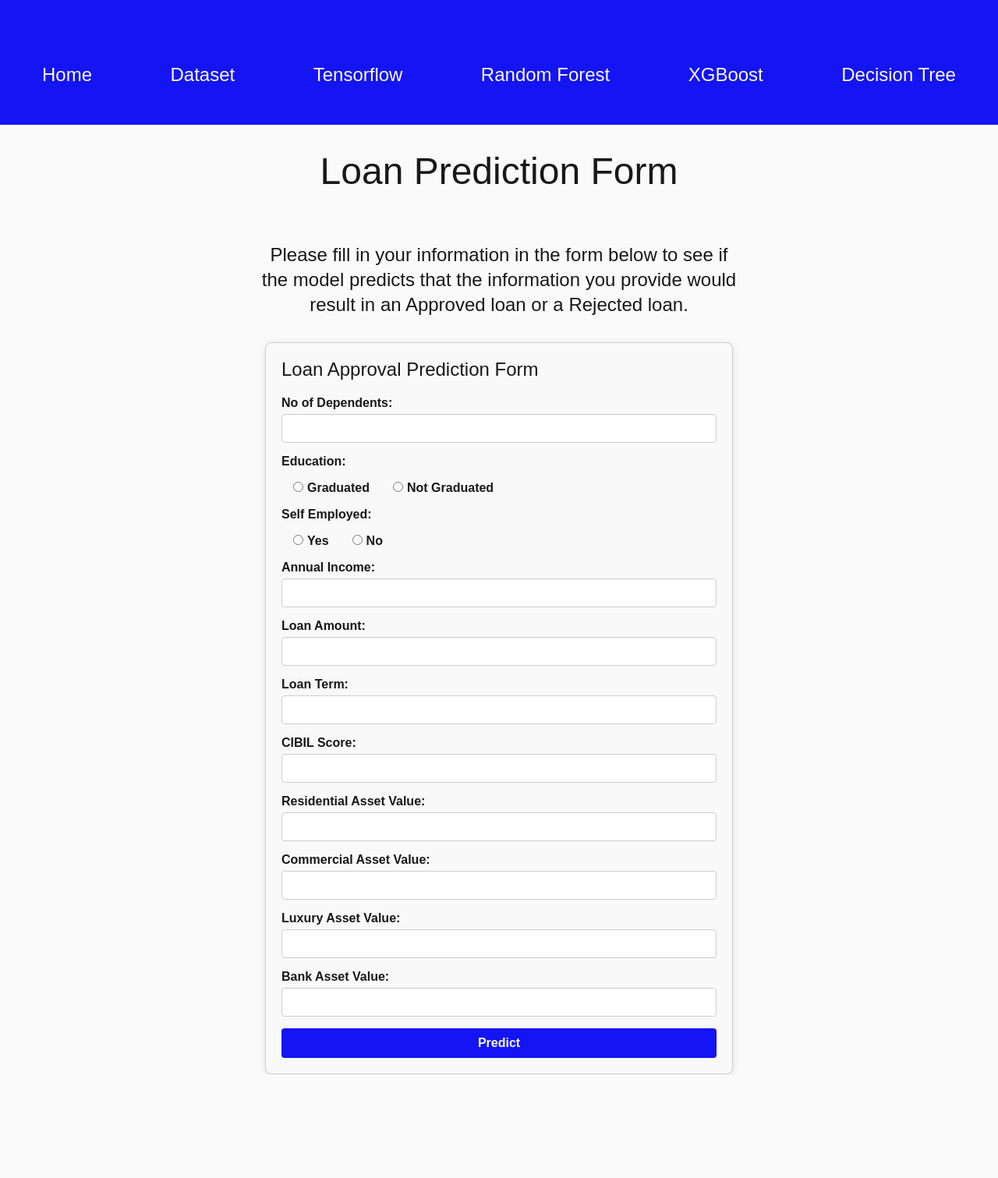
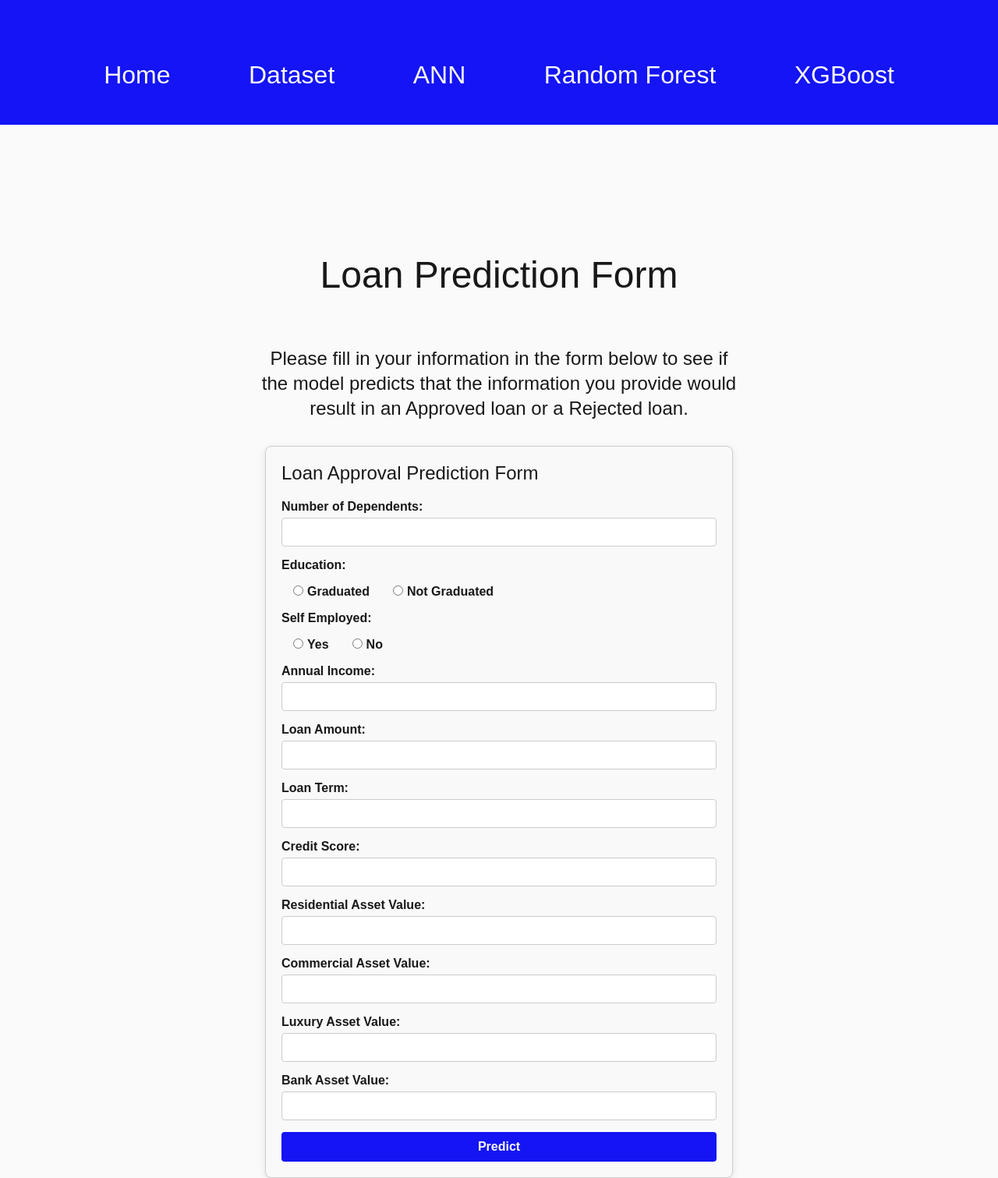
Before and after one commit to mariebayard/loan_approval_prediction_dataset, a Flask app: page /predict_dt in a window 1280 px wide. Shown: the whole page at 78% size. Before the commit the page ends 1378 px from the top, so only its background shows below. Run offline with Flask 3, Linux system fonts and the light colour scheme; parts of the project's set-up code (start-up, migrations or seed data) failed here and were passed over; some libraries are stand-ins or nearby versions.

Commit message:
Updated templates
Updated templates form and size on nav-bar

```diff
--- a/static/style.css
+++ b/static/style.css
@@ -75,7 +75,7 @@
 .desktop-nav ul li a{
     color: var(--main-bg-color);
     text-decoration: none;
-    font-size: 1.5rem;
+    font-size: 2rem;
     position: relative;
 }
 .desktop-nav ul li a::after {
--- a/templates/base.html
+++ b/templates/base.html
@@ -12,7 +12,7 @@
             <ul>
                 <li><a href="{{ url_for('home') }}">Home</a></li>
                 <li><a href="{{ url_for('dataset') }}">Dataset</a></li>
-                <li><a href="{{ url_for('predict_tf') }}">Tensorflow</a></li>
+                <li><a href="{{ url_for('predict_tf') }}">ANN</a></li>
                 <li><a href="{{ url_for('predict_rf') }}">Random Forest</a></li>
                 <li><a href="{{ url_for('predict_XGB') }}">XGBoost</a></li>
                 <li><a href="{{ url_for('predict_dt') }}">Decision Tree</a></li>
--- a/templates/predict_XGB.html
+++ b/templates/predict_XGB.html
@@ -12,7 +12,7 @@
             <h2>Loan Approval Prediction Form</h2>
 
             <div class="form-group">
-                <label for="no_of_dependants">No of Dependents:</label>
+                <label for="no_of_dependants">Number of Dependents:</label>
                 <input type="number" name="no_of_dependants" required>
             </div>
 
@@ -57,7 +57,7 @@
             </div>
 
             <div class="form-group">
-                <label for="cibil_score">CIBIL Score:</label>
+                <label for="cibil_score">Credit Score:</label>
                 <input type="number" name="cibil_score" required>
             </div>
 
--- a/templates/predict_dt.html
+++ b/templates/predict_dt.html
@@ -12,7 +12,7 @@
             <h2>Loan Approval Prediction Form</h2>
 
             <div class="form-group">
-                <label for="no_of_dependants">No of Dependents:</label>
+                <label for="no_of_dependants">Number of Dependents:</label>
                 <input type="number" name="no_of_dependants" required>
             </div>
 
@@ -57,7 +57,7 @@
             </div>
 
             <div class="form-group">
-                <label for="cibil_score">CIBIL Score:</label>
+                <label for="cibil_score">Credit Score:</label>
                 <input type="number" name="cibil_score" required>
             </div>
 
--- a/templates/predict_rf.html
+++ b/templates/predict_rf.html
@@ -12,7 +12,7 @@
             <h2>Loan Approval Prediction Form</h2>
 
             <div class="form-group">
-                <label for="no_of_dependants">No of Dependents:</label>
+                <label for="no_of_dependants">Number of Dependents:</label>
                 <input type="number" name="no_of_dependants" required>
             </div>
 
@@ -57,7 +57,7 @@
             </div>
 
             <div class="form-group">
-                <label for="cibil_score">CIBIL Score:</label>
+                <label for="cibil_score">Credit Score:</label>
                 <input type="number" name="cibil_score" required>
             </div>
 
--- a/templates/predict_tf.html
+++ b/templates/predict_tf.html
@@ -12,7 +12,7 @@
             <h2>Loan Approval Prediction Form</h2>
 
             <div class="form-group">
-                <label for="no_of_dependants">No of Dependents:</label>
+                <label for="no_of_dependants">Number of Dependents:</label>
                 <input type="number" name="no_of_dependants" required>
             </div>
 
@@ -57,7 +57,7 @@
             </div>
 
             <div class="form-group">
-                <label for="cibil_score">CIBIL Score:</label>
+                <label for="cibil_score">Credit Score:</label>
                 <input type="number" name="cibil_score" required>
             </div>
 
```
